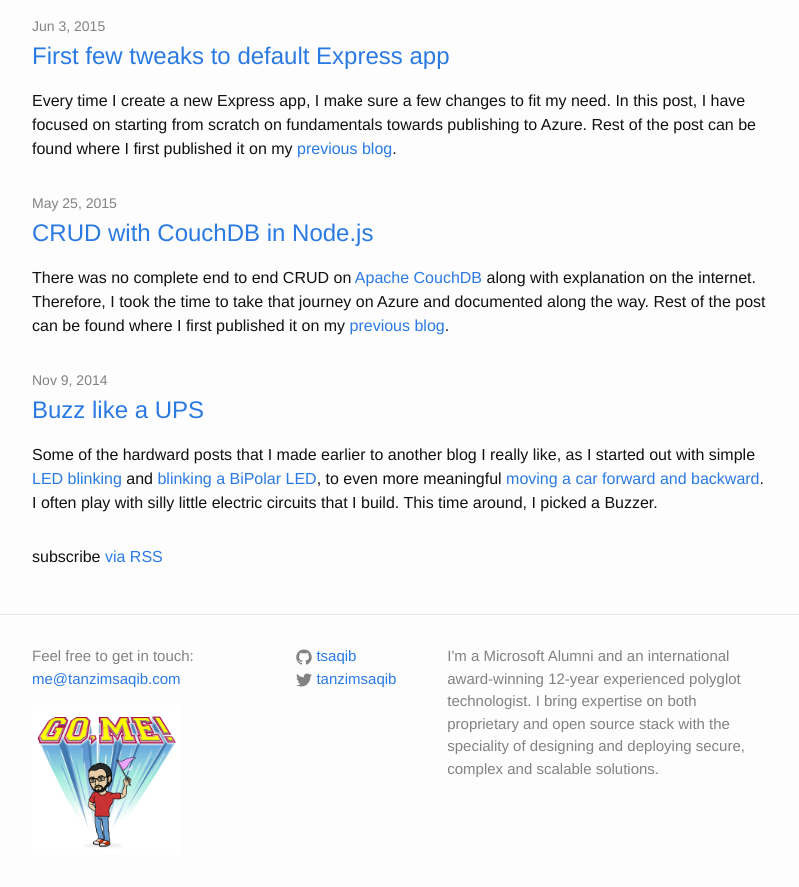
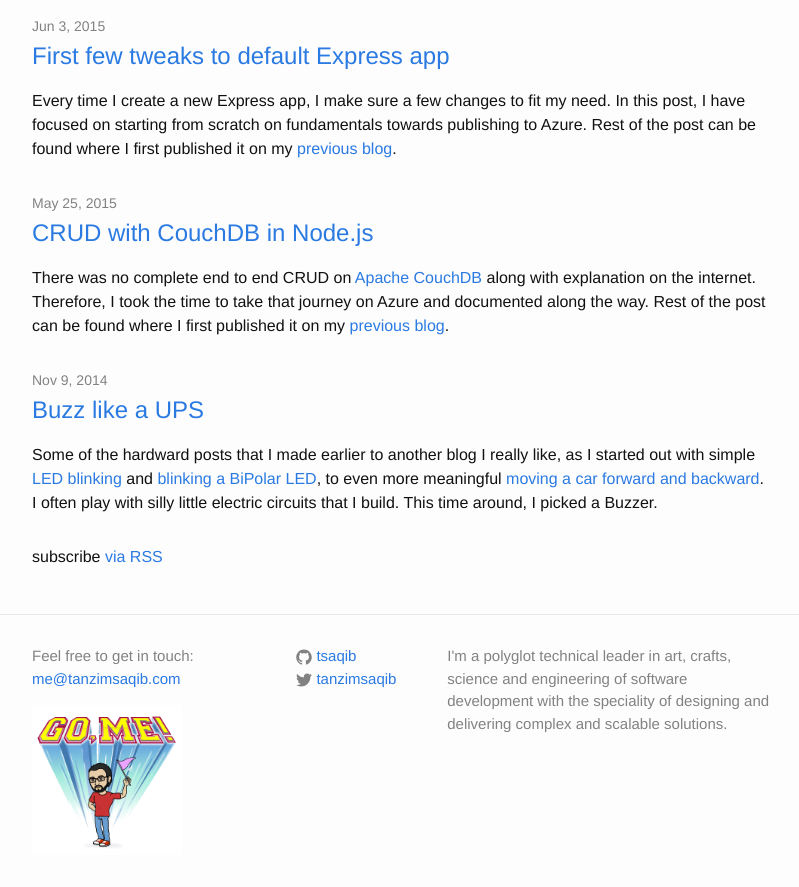
Before and after one commit to tsaqib/www, a Jekyll site: the page built from blog.html, in a window 1280 px wide and 900 px high, scrolled down 2841 px. Shown: the top 887 px of the window, without its empty margins (238-1037 px from the left). Built offline with Jekyll 4.4.1, drawn with Linux system fonts in a browser that asks for light colours.

```diff
--- a/_config.yml
+++ b/_config.yml
@@ -9,10 +9,9 @@
 title: Tanzim Saqib
 email: me@tanzimsaqib.com
 description: >
-  I'm a Microsoft Alumni and an international award-winning 12-year experienced polyglot
-  technologist. I bring expertise on both proprietary and open source stack with
-  the speciality of designing and deploying secure, complex and scalable solutions.
-baseurl: "" # the subpath of your site, e.g. /blog
+  I'm a polyglot technical leader in art, crafts, science and engineering of software
+  development with the speciality of designing and delivering complex and scalable solutions.
+baseurl: "/blog" # the subpath of your site, e.g. /blog
 url: "http://tanzimsaqib.com" # the base hostname & protocol for your site
 twitter_username: tanzimsaqib
 github_username:  tsaqib
--- a/_includes/header.html
+++ b/_includes/header.html
@@ -2,7 +2,7 @@
 
   <div class="wrapper">
 
-    <a class="site-title" href="{{ site.baseurl }}/posts">{{ site.title }}</a>
+    <a class="site-title" href="{{ site.baseurl }}/blog">{{ site.title }}</a>
 
     <nav class="site-nav">
       <a href="#" class="menu-icon">
```
Also changed, not shown: _layouts/landing.html (+48 -5 lines), blog.html (renamed from posts.html).
